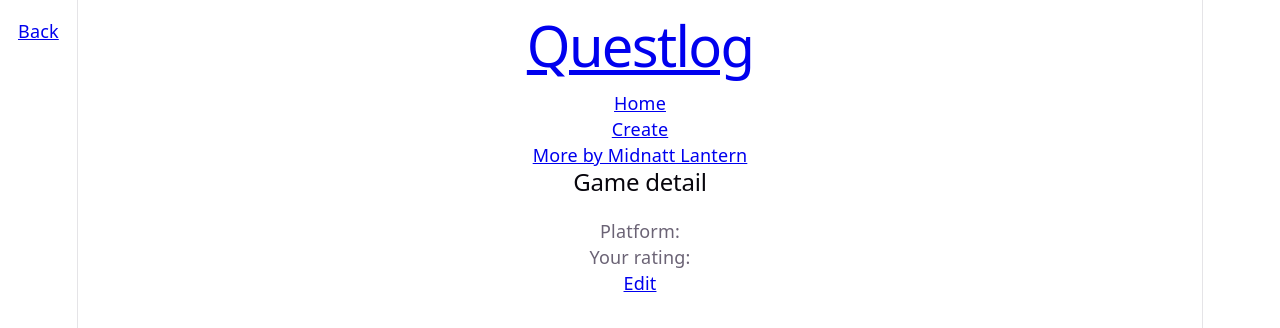
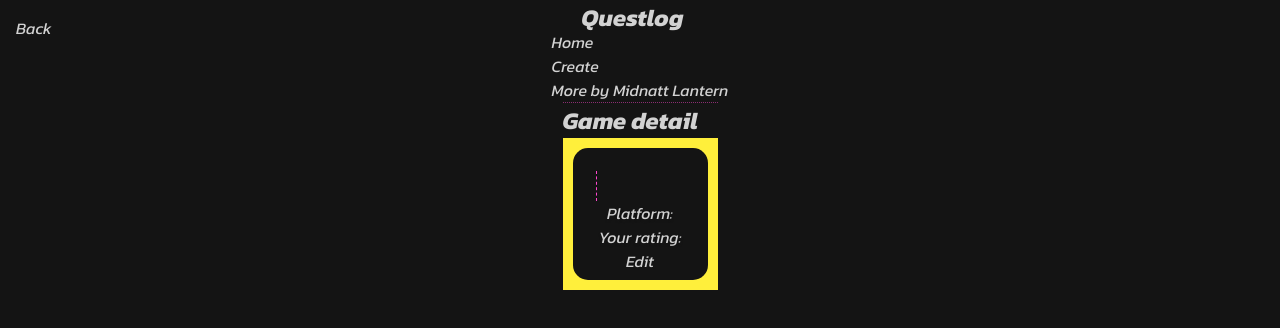
Before and after one commit to MidnattLantern/questlog, a React (Vite) app: page /detail/1 in a window 1280 px wide. Shown: the top 328 px of the page. Built offline with nearby package versions, Linux system fonts and the light colour scheme; no server answers.

Commit message:
[style] Import partial stylesheets from haveyourplayed and apply to game card

```diff
--- a/index.html
+++ b/index.html
@@ -3,6 +3,9 @@
   <head>
     <meta charset="UTF-8" />
     <link rel="icon" type="image/svg+xml" href="/favicon.svg" />
+    <link rel="preconnect" href="https://fonts.googleapis.com">
+    <link rel="preconnect" href="https://fonts.gstatic.com" crossorigin>
+    <link href="https://fonts.googleapis.com/css2?family=Kanit:ital,wght@0,100;0,200;0,300;0,400;0,500;0,600;0,700;0,800;0,900;1,100;1,200;1,300;1,400;1,500;1,600;1,700;1,800;1,900&display=swap" rel="stylesheet">
     <meta name="viewport" content="width=device-width, initial-scale=1.0" />
     <title>Questlog</title>
   </head>
--- a/src/App.scss
+++ /dev/null
@@ -1,184 +0,0 @@
-.counter {
-  font-size: 16px;
-  padding: 5px 10px;
-  border-radius: 5px;
-  color: var(--accent);
-  background: var(--accent-bg);
-  border: 2px solid transparent;
-  transition: border-color 0.3s;
-  margin-bottom: 24px;
-
-  &:hover {
-    border-color: var(--accent-border);
-  }
-  &:focus-visible {
-    outline: 2px solid var(--accent);
-    outline-offset: 2px;
-  }
-}
-
-.hero {
-  position: relative;
-
-  .base,
-  .framework,
-  .vite {
-    inset-inline: 0;
-    margin: 0 auto;
-  }
-
-  .base {
-    width: 170px;
-    position: relative;
-    z-index: 0;
-  }
-
-  .framework,
-  .vite {
-    position: absolute;
-  }
-
-  .framework {
-    z-index: 1;
-    top: 34px;
-    height: 28px;
-    transform: perspective(2000px) rotateZ(300deg) rotateX(44deg) rotateY(39deg)
-      scale(1.4);
-  }
-
-  .vite {
-    z-index: 0;
-    top: 107px;
-    height: 26px;
-    width: auto;
-    transform: perspective(2000px) rotateZ(300deg) rotateX(40deg) rotateY(39deg)
-      scale(0.8);
-  }
-}
-
-#center {
-  display: flex;
-  flex-direction: column;
-  gap: 25px;
-  place-content: center;
-  place-items: center;
-  flex-grow: 1;
-
-  @media (max-width: 1024px) {
-    padding: 32px 20px 24px;
-    gap: 18px;
-  }
-}
-
-#next-steps {
-  display: flex;
-  border-top: 1px solid var(--border);
-  text-align: left;
-
-  & > div {
-    flex: 1 1 0;
-    padding: 32px;
-    @media (max-width: 1024px) {
-      padding: 24px 20px;
-    }
-  }
-
-  .icon {
-    margin-bottom: 16px;
-    width: 22px;
-    height: 22px;
-  }
-
-  @media (max-width: 1024px) {
-    flex-direction: column;
-    text-align: center;
-  }
-}
-
-#docs {
-  border-right: 1px solid var(--border);
-
-  @media (max-width: 1024px) {
-    border-right: none;
-    border-bottom: 1px solid var(--border);
-  }
-}
-
-#next-steps ul {
-  list-style: none;
-  padding: 0;
-  display: flex;
-  gap: 8px;
-  margin: 32px 0 0;
-
-  .logo {
-    height: 18px;
-  }
-
-  a {
-    color: var(--text-h);
-    font-size: 16px;
-    border-radius: 6px;
-    background: var(--social-bg);
-    display: flex;
-    padding: 6px 12px;
-    align-items: center;
-    gap: 8px;
-    text-decoration: none;
-    transition: box-shadow 0.3s;
-
-    &:hover {
-      box-shadow: var(--shadow);
-    }
-    .button-icon {
-      height: 18px;
-      width: 18px;
-    }
-  }
-
-  @media (max-width: 1024px) {
-    margin-top: 20px;
-    flex-wrap: wrap;
-    justify-content: center;
-
-    li {
-      flex: 1 1 calc(50% - 8px);
-    }
-
-    a {
-      width: 100%;
-      justify-content: center;
-      box-sizing: border-box;
-    }
-  }
-}
-
-#spacer {
-  height: 88px;
-  border-top: 1px solid var(--border);
-  @media (max-width: 1024px) {
-    height: 48px;
-  }
-}
-
-.ticks {
-  position: relative;
-  width: 100%;
-
-  &::before,
-  &::after {
-    content: '';
-    position: absolute;
-    top: -4.5px;
-    border: 5px solid transparent;
-  }
-
-  &::before {
-    left: 0;
-    border-left-color: var(--border);
-  }
-  &::after {
-    right: 0;
-    border-right-color: var(--border);
-  }
-}
--- a/src/App.tsx
+++ b/src/App.tsx
@@ -1,4 +1,3 @@
-import './App.scss'
 import { createBrowserRouter, RouterProvider } from 'react-router'
 import RootLayout from './pages/RootLayout'
 import PageNotFound from './pages/pageNotFound/PageNotFound'
--- /dev/null
+++ b/src/components/gameCard/GameCard.module.scss
@@ -0,0 +1,56 @@
+.container {
+    position: relative;
+    background-color: var(--color-secondary);
+    padding: calc(var(--common-gap) - 5px);
+    transition: all 0.5s ease;
+}
+
+.gameCardContainer {
+    position: relative;
+    display: flex;
+    flex-direction: column;
+    align-items: center;
+    padding: calc(var(--common-gap) / 2); // concentric border radius
+    border-radius: var(--common-gap);
+    height: 100%;
+    background-color: var(--color-surface);
+
+    h3, h4, p, ul {
+        position: relative;
+        z-index: 1;
+        text-shadow: 0 2px 2px var(--color-surface);
+    }
+
+    h3 {
+        font-size: 1.2rem;
+        text-transform: uppercase;
+        color: var(--color-primary);
+    }
+}
+
+.titleAndStatus {
+    display: flex;
+    flex-direction: row;
+    justify-content: space-between;
+    width: 100%;
+    gap: var(--common-text-gap);
+    margin-top: var(--common-gap);
+
+    p {
+        display: flex;
+        justify-content: center;
+        align-items: center;
+        width: 6.5rem;
+        padding: var(--common-gap);
+        border-left: 1px dashed var(--color-primary);
+        text-transform: uppercase;
+    }
+}
+
+.wallpaperAsHero {
+    position: relative;
+    width: 100%;
+    object-fit: cover;
+    border-radius: calc(var(--common-gap) / 2); // concentric border radius
+    z-index: 2;
+}
--- a/src/components/gameCard/GameCard.tsx
+++ b/src/components/gameCard/GameCard.tsx
@@ -1,18 +1,26 @@
+import Styles from "./GameCard.module.scss"
 import { NavLink } from "react-router"
 import type { IGame } from "../../models/game"
 
 function GameCard({game, preview = false}: {game: IGame, preview?: boolean}) {
 
     return (
-        <article>
+        <div className={Styles.container}>
+            <article className={Styles.gameCardContainer}>
+                {game.coverUrl && <img src={game.coverUrl} width={300} alt={`Cover image for ${game.title}`} className={Styles.wallpaperAsHero}/>}
+                <div className={Styles.titleAndStatus}>
                     <h3>{game.title}</h3>
                     <p>{game.status}</p>
+                </div>
+                {!preview && <>
                     <p>{game.notes}</p>
                     <p>Platform: {game.platform}</p>
                     <p>Your rating: {game.rating}</p>
-            {game.coverUrl && <img src={game.coverUrl} width={300} alt={`Cover image for ${game.title}`}/>}
+                </>}
+
                 {preview ? <NavLink to={`/detail/${game.id}`}>Details</NavLink> : <NavLink to={`/edit/${game.id}`}>Edit</NavLink>}
             </article>
+        </div>
     )
 }
 
--- a/src/index.scss
+++ b/src/index.scss
@@ -1,111 +1,112 @@
-:root {
-  --text: #6b6375;
-  --text-h: #08060d;
-  --bg: #fff;
-  --border: #e5e4e7;
-  --code-bg: #f4f3ec;
-  --accent: #aa3bff;
-  --accent-bg: rgba(170, 59, 255, 0.1);
-  --accent-border: rgba(170, 59, 255, 0.5);
-  --social-bg: rgba(244, 243, 236, 0.5);
-  --shadow:
-    rgba(0, 0, 0, 0.1) 0 10px 15px -3px, rgba(0, 0, 0, 0.05) 0 4px 6px -2px;
+* {
+	--color-surface: rgb(20, 20, 20);
+	--color-surface-transparent: rgba(20, 20, 20, 0.6);
+	--color-body: rgb(210, 210, 210);
+	--color-body-transparent: rgba(210, 210, 210, 0.5);
+	--color-pure-white: #fff;
+	--color-primary: #FF46CE;
+	--color-primary-transparent: #ff46ce80;
+	--color-secondary: #FFEF3B;
+	--color-secondary-transparent: #FFEF3B80;
+	--color-invisible: rgba(0,0,0,0);
+	--color-alert: rgb(250, 60, 90);
 
-  --sans: system-ui, 'Segoe UI', Roboto, sans-serif;
-  --heading: system-ui, 'Segoe UI', Roboto, sans-serif;
-  --mono: ui-monospace, Consolas, monospace;
+	--font-theme: "Kanit", sans-serif;
 
-  font: 18px/145% var(--sans);
-  letter-spacing: 0.18px;
-  color-scheme: light dark;
-  color: var(--text);
-  background: var(--bg);
-  font-synthesis: none;
-  text-rendering: optimizeLegibility;
-  -webkit-font-smoothing: antialiased;
-  -moz-osx-font-smoothing: grayscale;
+	--pillify: 100vmax;
+	--sidebar-width: 200px;
+	--common-gap: 15px;
+	--common-text-gap: 1.0rem;
+	--toggle-nav-bar-button-height: 70px;
+	--filter-summary-height: 40px;
 
-  @media (max-width: 1024px) {
-    font-size: 16px;
-  }
-}
-
-@media (prefers-color-scheme: dark) {
-  :root {
-    --text: #9ca3af;
-    --text-h: #f3f4f6;
-    --bg: #16171d;
-    --border: #2e303a;
-    --code-bg: #1f2028;
-    --accent: #c084fc;
-    --accent-bg: rgba(192, 132, 252, 0.15);
-    --accent-border: rgba(192, 132, 252, 0.5);
-    --social-bg: rgba(47, 48, 58, 0.5);
-    --shadow:
-      rgba(0, 0, 0, 0.4) 0 10px 15px -3px, rgba(0, 0, 0, 0.25) 0 4px 6px -2px;
-  }
-
-  #social .button-icon {
-    filter: invert(1) brightness(2);
-  }
+	box-sizing: border-box;
+	scroll-behavior: smooth;
 }
 
 #root {
-  width: 1126px;
-  max-width: 100%;
-  margin: 0 auto;
-  text-align: center;
-  border-inline: 1px solid var(--border);
-  min-height: 100svh;
-  display: flex;
-  flex-direction: column;
-  box-sizing: border-box;
+	display: flex;
+	flex-direction: column;
+	align-items: center;
+	width: 100%;
 }
 
 body {
-  margin: 0;
+	display: flex;
+	flex-direction: column;
+	align-items: center;
+	margin: 0;
+	padding: 0;
+	background: var(--color-surface);
 }
 
+main {
+	max-width: 600px;
+}
+
+p,
+span,
 h1,
-h2 {
-  font-family: var(--heading);
-  font-weight: 500;
-  color: var(--text-h);
+h2,
+h3,
+h4,
+a,
+li,
+input,
+textarea,
+summary {
+	margin: 0;
+	color: var(--color-body);
+	font-family: var(--font-theme);
+	font-style: italic;
+	text-decoration: none;
 }
 
 h1 {
-  font-size: 56px;
-  letter-spacing: -1.68px;
-  margin: 32px 0;
-  @media (max-width: 1024px) {
-    font-size: 36px;
-    margin: 20px 0;
-  }
-}
-h2 {
-  font-size: 24px;
-  line-height: 118%;
-  letter-spacing: -0.24px;
-  margin: 0 0 8px;
-  @media (max-width: 1024px) {
-    font-size: 20px;
-  }
-}
-p {
-  margin: 0;
+	height: 30px;
+	margin-left: 30px;
 }
 
-code,
-.counter {
-  font-family: var(--mono);
-  display: inline-flex;
-  border-radius: 4px;
-  color: var(--text-h);
+h2 {
+	border-top: 1px dotted var(--color-primary-transparent);
 }
 
-code {
-  font-size: 15px;
-  line-height: 135%;
-  padding: 4px 8px;
-  background: var(--code-bg);
+input[type="checkbox"] {
+	min-width: 30px;
+	min-height: 30px;
+	cursor: pointer;
 }
+
+footer {
+	display: flex;
+	flex-direction: column;
+	justify-content: center;
+	align-items: center;
+	width: 100%;
+	padding: var(--common-gap);
+	padding-bottom: 100px; // space for open / close navbar at phone
+	background-color: var(--color-primary-transparent);
+	gap: var(--common-text-gap);
+
+	span {
+		color: var(--color-body);
+		text-shadow: 0 2px 2px var(--color-surface);
+	}
+
+	a:hover {
+		color: var(--color-primary);
+	}
+}
+
+@media screen and (min-width: 1024px) {
+	main {
+		max-width: 1000px;
+		margin-left: calc(var(--sidebar-width) + var(--common-gap));
+		margin-right: calc(var(--sidebar-width) + var(--common-gap));
+	}
+
+	footer {
+		flex-direction: row;
+		padding-bottom: var(--common-gap);
+	}
+}
```
Lines whose indentation alone changed are shown as unchanged.
